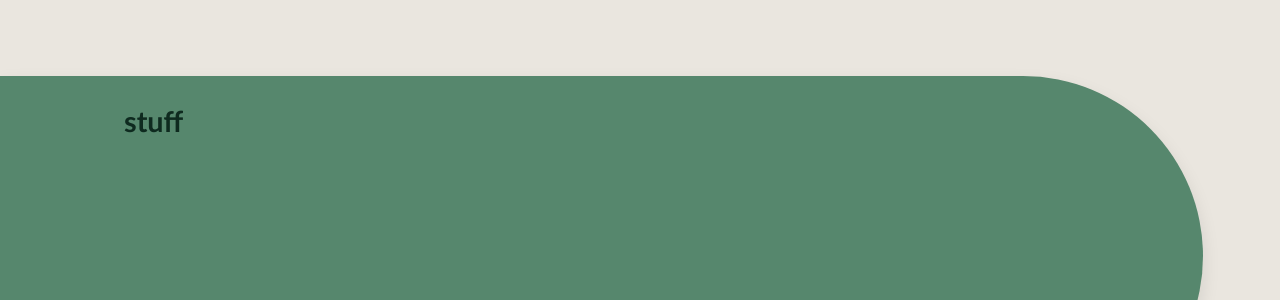
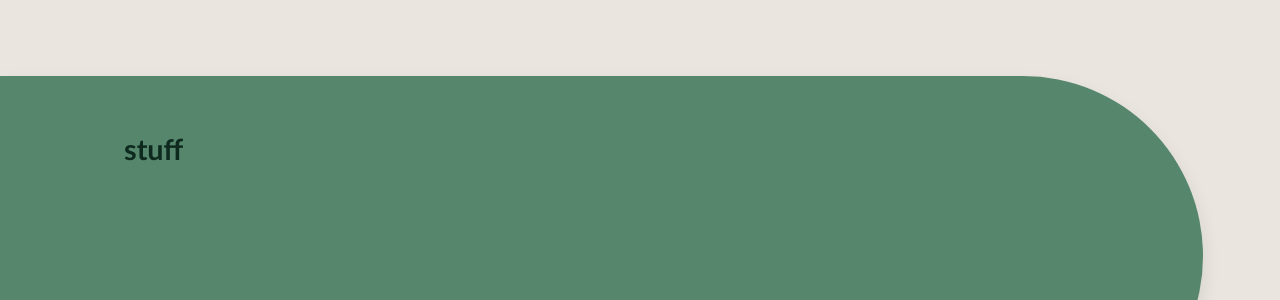
Before and after one commit to AnthroSafetyWarrior/GoldenTrowelProject, a Jekyll site: the page built from _pages/support.html, in a window 1280 px wide. Shown: the part 2039-2339 px from the top of the page. Built offline with Jekyll 4.4.1, drawn with Linux system fonts in a browser that asks for light colours.

Commit message:
updating name

```diff
--- a/_layouts/default.html
+++ b/_layouts/default.html
@@ -686,7 +686,12 @@ header.hero::before{
 /* Slate band: restore proper vertical padding */
 .pillband.pill--sage.pill--clip-left .section{
   /* choose one style: EITHER balanced … */
-    padding-right: max(var(--pill-pad-inline), var(--pill-curve-inset));
+  padding-block: clamp(36px, 5vw, 56px);
+  /* …OR slightly top-heavier (uncomment these two lines and remove the line above)
+  padding-top:    clamp(44px, 5.6vw, 64px);
+  padding-bottom: clamp(28px, 4.8vw, 52px);
+  */
+  padding-right: max(var(--pill-pad-inline), var(--pill-curve-inset));
 }
 /* SOIL band: restore proper vertical padding */
 .pillband.pill--soil.pill--clip-left .section{
```
